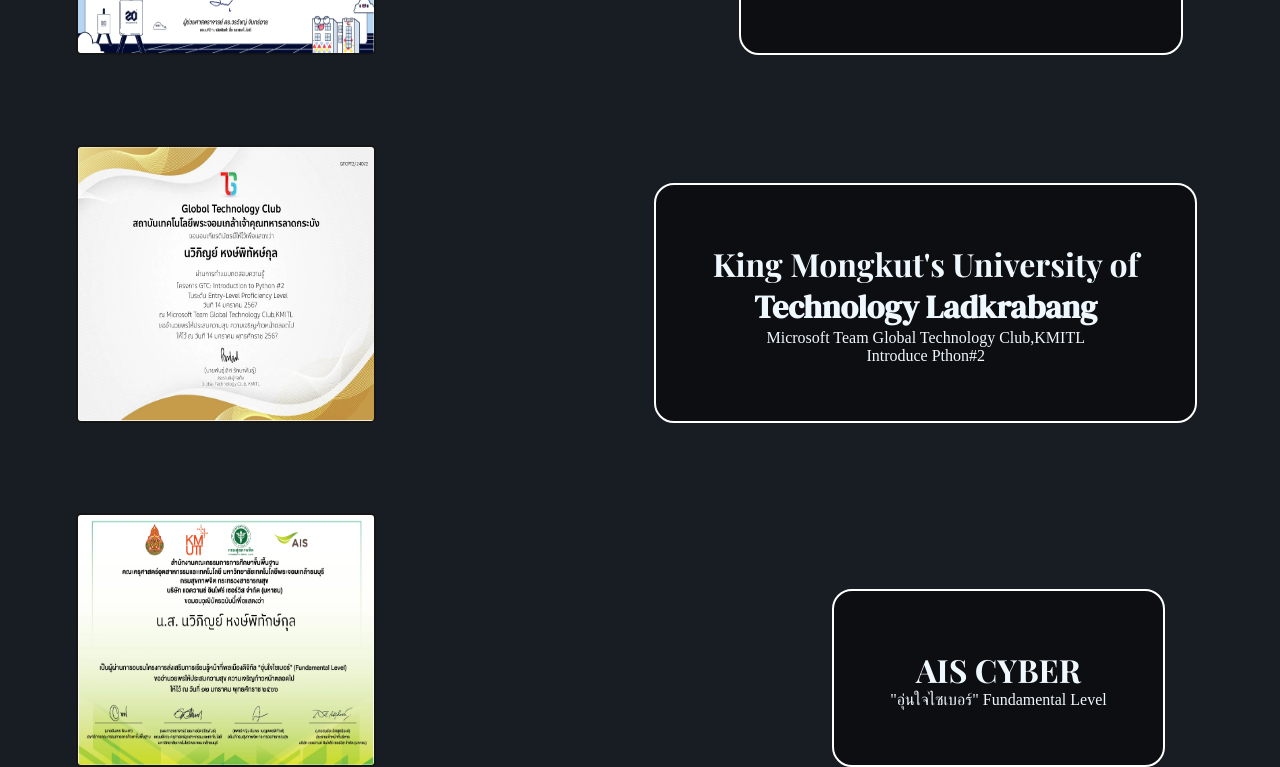
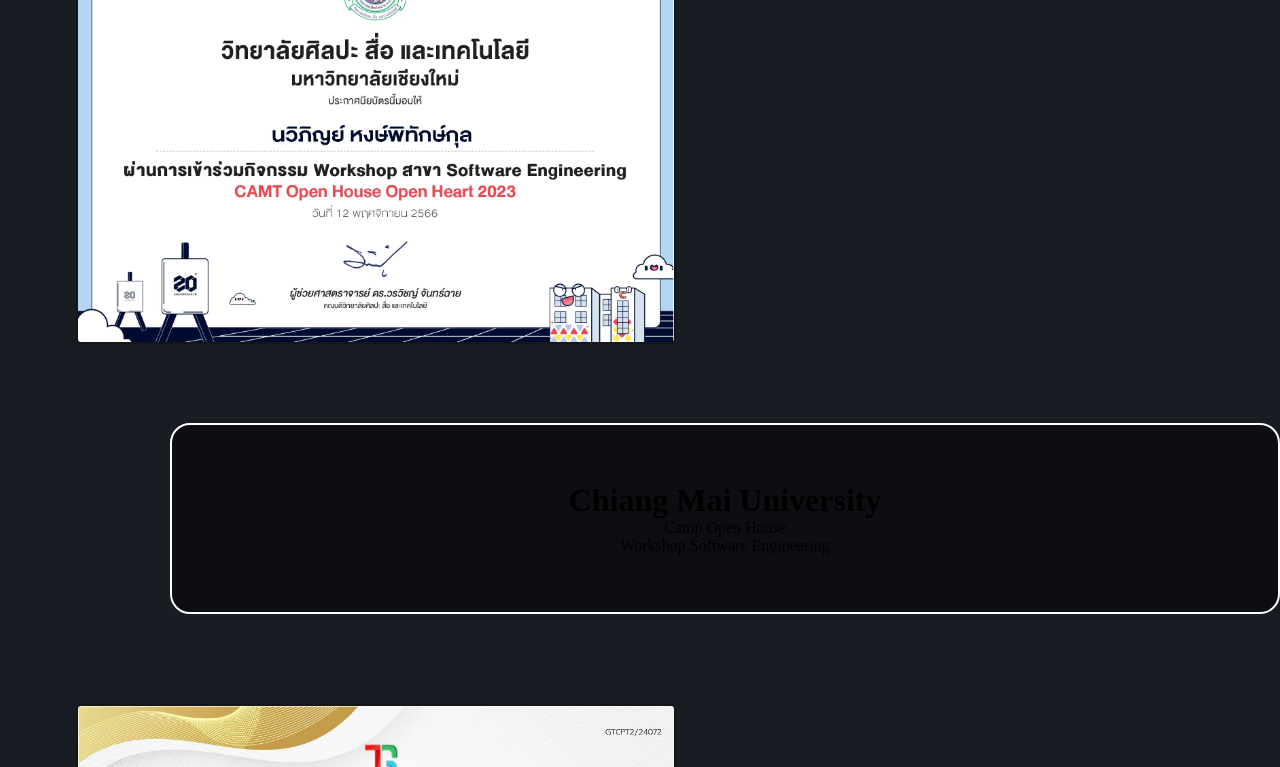
Before and after one commit to xiangxiang24/Website-Portfolio, a plain HTML site: page certificate.html in a window 1280 px wide. Shown: the part 511-1278 px from the top of the page. Drawn offline with nearby package versions, Linux system fonts and the light colour scheme; a web font is replaced by a local one.

Commit message:
start to new commit

```diff
--- a/css/certificateD.css
+++ b/css/certificateD.css
@@ -14,8 +14,8 @@
 
 img
 {
-    max-width: 300px;
-    max-height: 300px;
+    max-width: 600px;
+    max-height: 600px;
     width: 100%;
     height: 100%;
 }
@@ -26,7 +26,7 @@
     max-width: 1440px;
     height: auto;
     width: 100%;
-    margin: auto;
+    margin: 0 auto;
 }
 
 .firstpart
@@ -80,16 +80,16 @@
     font-family: "Arvo", serif;
 }
 
-/*---------*/
-
-.cer
+/*--------head2---------*/
+.head2
 {
+    margin: 0 auto;
+    font-family: "Playfair Display", serif;
     color: aliceblue;
 }
-.cer h1
-{
-    font-family: "Playfair Display", serif;
-}
+
+/*-----container----*/
+
 .cmu,
 .pythonmkitl,
 .ais,
@@ -98,7 +98,7 @@
 .tme,
 .hcec,
 .coder{
-    display: flex;
+    display: inline;
 }
 
 * img
```
Also changed, not shown: certificate.html (+2 -2 lines).
